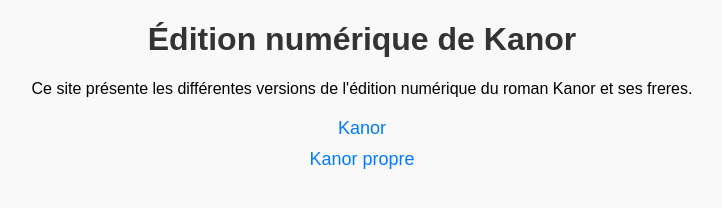
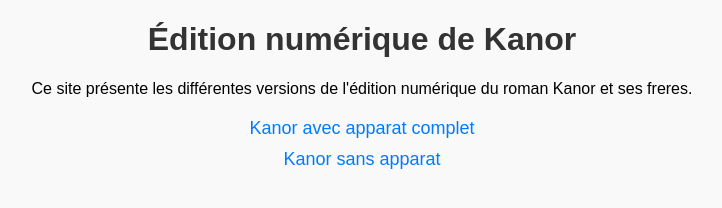
Before and after one commit to kanor-c7s/kanor-c7s.github.io, a plain HTML site: page index.html in a window 1280 px wide. Shown: the whole page, without its empty margins (278-1000 px from the left). Drawn offline with Linux system fonts and the light colour scheme.

Commit message:
Update index.html

```diff
--- a/index.html
+++ b/index.html
@@ -29,8 +29,8 @@
     <h1>Édition numérique de Kanor</h1>
     <div>Ce site présente les différentes versions de l'édition numérique du roman <hi>Kanor et ses freres</hi>.</div>
     <div class="link-container">
-        <a class="link" href="./kanor.html">Kanor</a>
-        <a class="link" href="./kanorpropre.html">Kanor propre</a>
+        <a class="link" href="./kanor.html">Kanor avec apparat complet</a>
+        <a class="link" href="./kanorpropre.html">Kanor sans apparat</a>
     </div>
 </body>
 </html>
```
